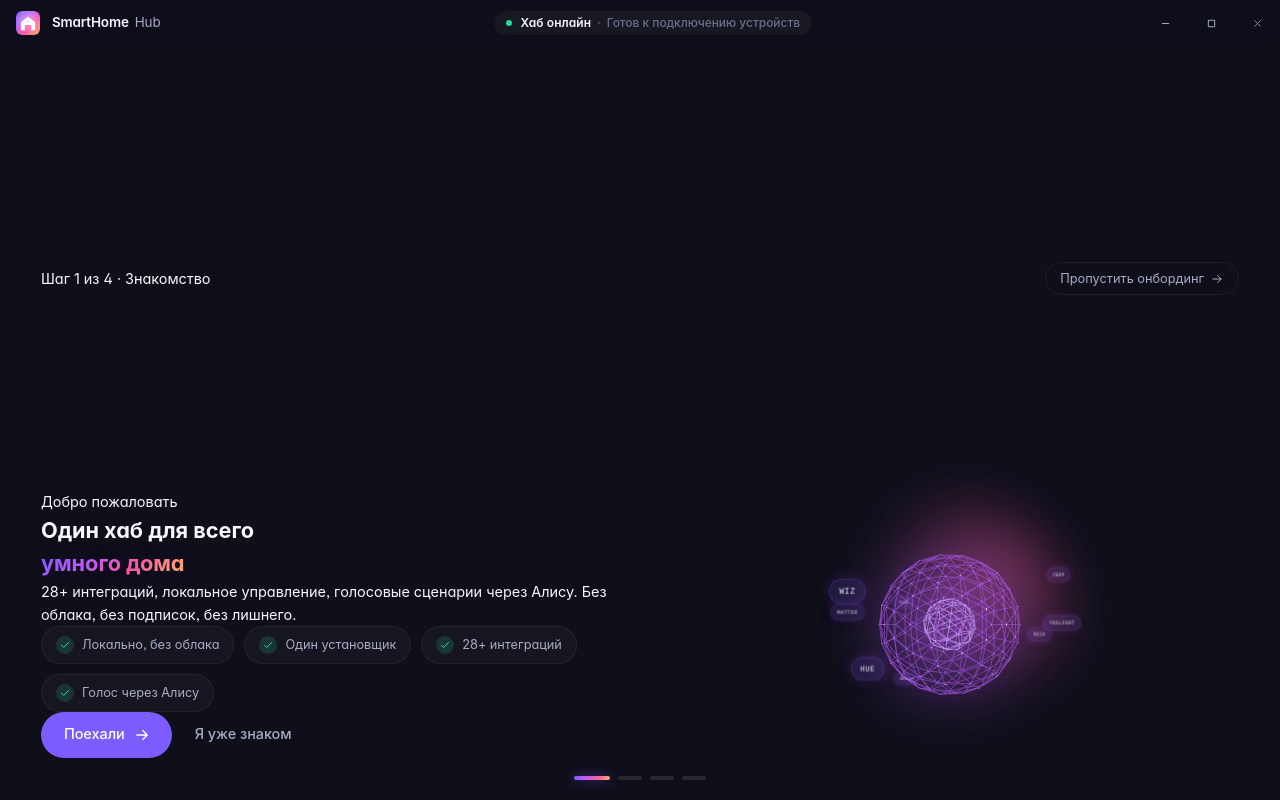
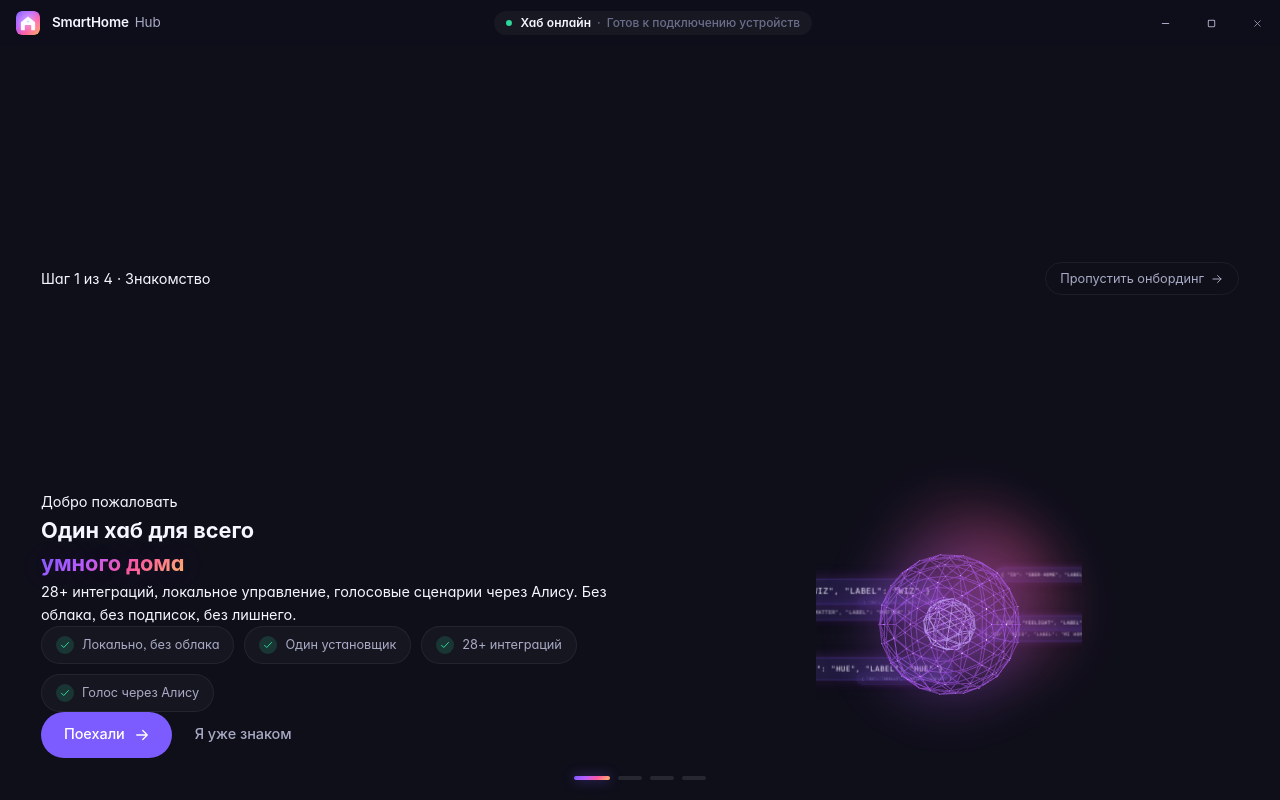
Before and after one commit to AkkiRay/smarthub, a Vue app in the folder apps/desktop/: page /#/welcome in a window 1280 px wide. Built offline with nearby package versions, Linux system fonts and the light colour scheme.

Commit message:
fix(welcome): убран internal scrollbar + sync chip prop-type

```diff
--- a/apps/desktop/src/views/WelcomeView.vue
+++ b/apps/desktop/src/views/WelcomeView.vue
@@ -357,7 +357,16 @@
   { title: 'Настройки', text: 'пройти онбординг заново' },
 ];
 
-const orbitalChips = ['Yeelight', 'Hue', 'Tuya', 'Сбер', 'WiZ', 'Shelly', 'miIO', 'Matter'];
+const orbitalChips = [
+  { id: 'yeelight', label: 'Yeelight' },
+  { id: 'hue', label: 'Hue' },
+  { id: 'tuya', label: 'Tuya' },
+  { id: 'sber-home', label: 'Сбер' },
+  { id: 'wiz', label: 'WiZ' },
+  { id: 'shelly', label: 'Shelly' },
+  { id: 'miio', label: 'Mi Home' },
+  { id: 'matter', label: 'Matter' },
+];
 
 function next(): void {
   if (step.value < totalSteps - 1) {
@@ -546,18 +555,8 @@
     width: 100%;
     min-width: 0;
     min-height: 0;
-    overflow-y: auto;
-    overflow-x: hidden;
-    padding-right: 4px;
-
-    // Hide scrollbar тонко: контент cards/buttons не должен «обкусываться».
-    &::-webkit-scrollbar {
-      width: 6px;
-    }
-    &::-webkit-scrollbar-thumb {
-      background: rgba(255, 255, 255, 0.08);
-      border-radius: 6px;
-    }
+    // Перенесли overflow на step-card — у него внутренний контент с разной
+    // высотой; scene остаётся чистым flex-контейнером без scrollbar-edge'ов.
   }
 
   &__visual {
```
